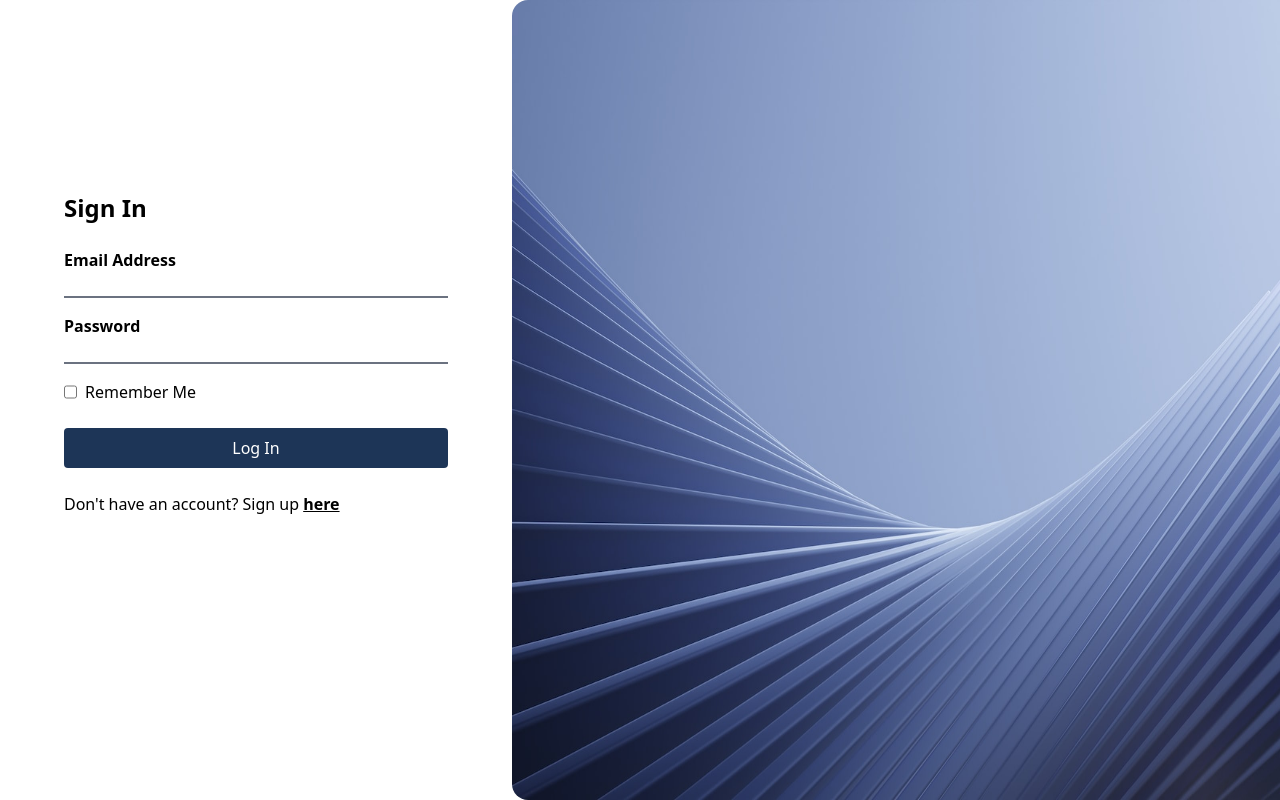
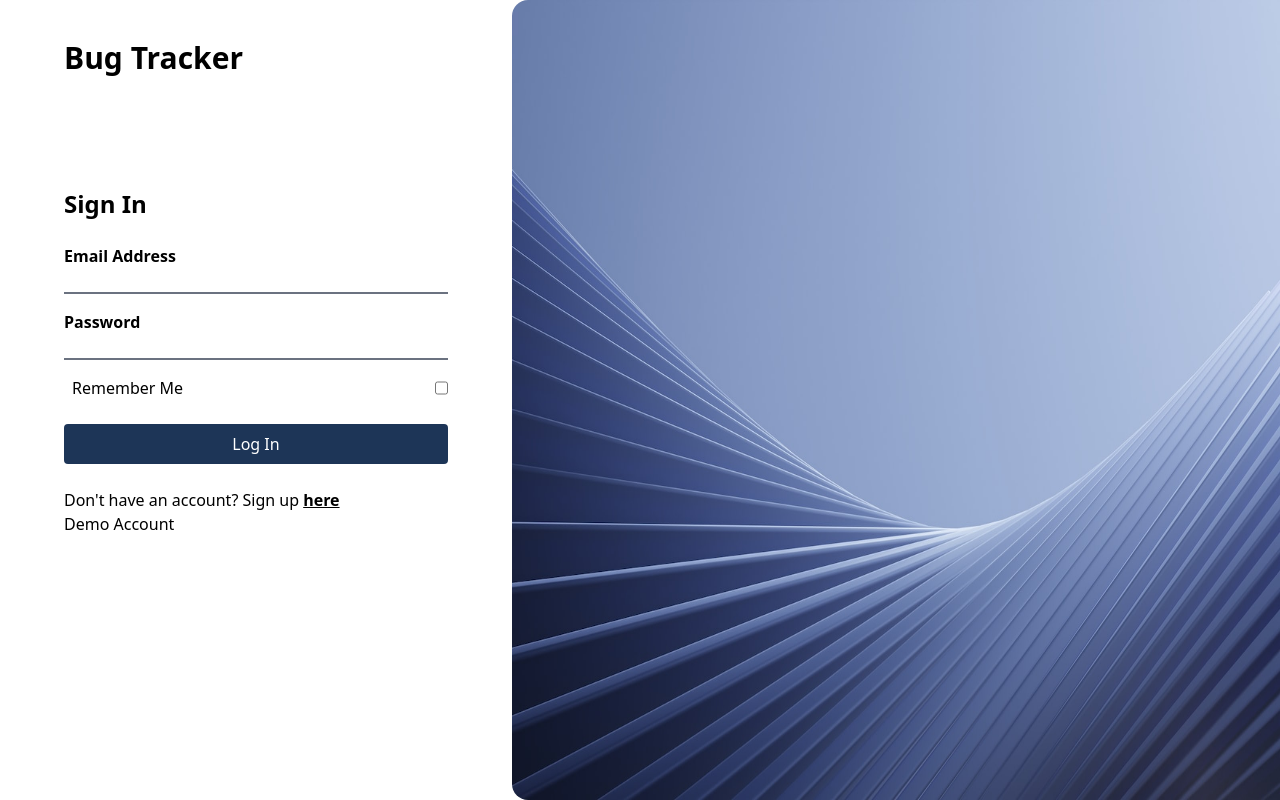
Before and after one commit to Ayomide4/bug-tracker, a React (Vite) app in the folder client/: page /login in a window 1280 px wide. Built offline with nearby package versions, Linux system fonts and the light colour scheme.

Commit message:
create token and login password func x2

```diff
--- a/client/src/App.tsx
+++ b/client/src/App.tsx
@@ -8,6 +8,7 @@ import AdminPage from './pages/AdminPage'
 import ErrorPage from './pages/ErrorPage'
 import ProjectPage from './pages/ProjectPage'
 import LoginPage from './pages/LoginPage'
+import DashboardPage from './pages/DashboardPage'
 
 
 function App() {
@@ -16,7 +17,8 @@ function App() {
     <Router>
       <Routes>
         <Route path='/login' element={<LoginPage/>}/>
-        <Route path='/' element={<Home/>}/>
+        <Route path='/dashboard' element={<DashboardPage/>}/>
+        <Route path='/' element={<DashboardPage/>}/>
         <Route path='/projects' element={<ProjectPage/>}/>
         <Route path='/tickets' element={<TicketPage/>}/>
         <Route path='/admin' element={<AdminPage/>}/>
--- a/client/src/components/CreateItem.tsx
+++ b/client/src/components/CreateItem.tsx
@@ -24,7 +24,6 @@ export default function CreateItem(props:any) {
       desc: '',
       team: '',
     }
-
 
     //form validation
     if (props.itemType === 'project'){
--- a/client/src/components/LoginComponents/Login.tsx
+++ b/client/src/components/LoginComponents/Login.tsx
@@ -1,33 +1,82 @@
-import image from '/Users/ayoomotosho/web_development/projects/bug-tracker/client/src/assets/login.jpg'
+import { FormEvent, useState } from "react"
+import {toast, ToastContainer} from 'react-toastify'
+import {useNavigate} from 'react-router-dom'
+import axios from "axios"
+
 
 interface Props {
   setTrigger: React.Dispatch<React.SetStateAction<boolean>>
+  notify:  (success: boolean) => void
 }
 
-export default function ({setTrigger} : Props) {
+interface loginType{
+  email: string;
+  password: string;
+  checked: boolean
+}
 
+export default function ({setTrigger, notify} : Props) {
+  const navigate = useNavigate()
   const handleClick = () => {
     setTrigger((prev) => !prev)
   }
 
+  const [loginInfo, setLoginInfo] = useState<loginType>({
+    email: '',
+    password: '',
+    checked: false
+  })
+
+  const newData:any = {...loginInfo}
+
+  const handleChange = (e:any) => {
+    newData[e.target.id] = e.target.value
+    setLoginInfo(newData)
+    console.log(loginInfo)
+  }
+
+  const handleChecked = () => {
+    let isChecked = loginInfo.checked
+    setLoginInfo({...loginInfo, checked: !isChecked})
+    console.log(loginInfo)
+  }
+
+  const handleSubmit = (e:FormEvent) => {
+    e.preventDefault()
+
+    if(loginInfo.email === "" || loginInfo.password === ""){
+      axios.post('http://localhost:3002/login', loginInfo)
+      notify(false)
+    } else{
+      console.log(loginInfo)
+      navigate('/dashboard')
+    }
+  }
+
   return (
       <div className='bg-white w-2/5 h-full flex justify-center '>
-          <div className='flex flex-col  w-96'>
-            <h1 className='text-2xl font-bold pb-6 w-full mt-48'>Sign In</h1>
+        <ToastContainer/>
+          <div className='flex flex-col w-96'>
+            <h1 className='text-3xl font-bold mt-10'>Bug Tracker</h1>
+            <form onSubmit={e => handleSubmit(e)}>
+              <h1 className='text-2xl font-bold pb-6 w-full mt-28'>Sign In</h1>
               <div className='pb-4 flex flex-col w-full'>
                 <label className='font-semibold'>Email Address</label>
-              <input className=' border-b-2 border-gray-500 w-full'/>
+                <input id="email" onChange={e => handleChange(e)} className=' border-b-2 border-gray-500 w-full'/>
               </div>
               <div className='flex flex-col pb-4 w-full'>
                 <label className='font-semibold'>Password</label>
-              <input className='border-b-2 border-gray-500  w-full'/>
+                <input type='password' id="password" onChange={e => handleChange(e)} className='border-b-2 border-gray-500  w-full'/>
               </div>
               <div className='flex mb-6'>
-              <input type='checkbox'/>
                 <label className='w-full ml-2'>Remember Me</label>
+                <input id="checkbox" onChange={handleChecked} type='checkbox'/>
               </div>
             <button className='bg-[#1D3557] w-full text-white h-10 rounded mb-6'>Log In</button>
+            </form>
           <p>Don't have an account? Sign up <span onClick={handleClick} className='font-bold cursor-pointer underline'>here</span></p>
+
+          <h1>Demo Account</h1>
           </div>
       </div>
   )
--- a/client/src/components/LoginComponents/SignUp.tsx
+++ b/client/src/components/LoginComponents/SignUp.tsx
@@ -1,40 +1,93 @@
-import React from 'react'
+import axios from 'axios';
+import React, { FormEvent, useState } from 'react'
+import {ToastContainer, toast } from 'react-toastify';
 
 interface Props {
   setTrigger: React.Dispatch<React.SetStateAction<boolean>>
+  notify: (success: boolean) => void
 }
 
-export default function SignUp({setTrigger} : Props) {
+interface signUpType{
+  firstName: string;
+  lastName: string;
+  email: string;
+  password: string;
+}
+
+
+export default function SignUp({setTrigger, notify} : Props) {
+  const [signUpInfo, setSignUpInfo] = useState<signUpType>({
+    firstName: '',
+    lastName: '',
+    email: '',
+    password: ''
+  })
+
+  const blankData: signUpType = {
+    firstName: '',
+    lastName: '',
+    email: '',
+    password: ''
+  }
+
+  const newData:any = {...signUpInfo}
+  const handleChange = (e:any) => {
+    newData[e.target.id] = e.target.value
+    setSignUpInfo(newData)
+  }
 
   const handleClick = () => {
     setTrigger((prev) => !prev)
   }
 
+  const handleSubmit = (e: FormEvent) => {
+    e.preventDefault()
+
+    //TODO: form validation
+      if(signUpInfo.firstName === "" || signUpInfo.lastName === "" || signUpInfo.email === "" || signUpInfo.password === ""){
+        notify(false)
+      } else {
+          axios.post('http://localhost:3002/register', signUpInfo)
+          .catch(function (error){
+            if(error.response){
+              console.log(error.data)
+              console.log(error.status)
+              console.log(error.headers)
+            }
+          })
+        setSignUpInfo(blankData)
+        setTrigger((prev) => !prev)
+
+    }
+  }
+
+
   return (
     <div className='bg-white w-2/5 h-full flex justify-center'>
+      <ToastContainer/>
       <div className='flex flex-col  w-96'>
-            <h1 className='text-2xl font-bold pb-6 w-full mt-48'>Create account</h1>
+      <form onSubmit={e => handleSubmit(e)}>
+        <h1 className='text-2xl font-bold pb-6 w-full mt-44'>Create account</h1>
         <div className='pb-4 flex flex-col w-full'>
           <label className='font-semibold'>First Name</label>
-              <input className=' border-b-2 border-gray-500 w-full'/>
+          <input id='firstName' type='text' onChange={e => handleChange(e)} value={signUpInfo.firstName} className=' border-b-2 border-gray-500 w-full'/>
         </div>
         <div className='pb-4 flex flex-col w-full'>
           <label className='font-semibold'>Last Name</label>
-              <input className=' border-b-2 border-gray-500 w-full'/>
+          <input id='lastName' type='text' onChange={e => handleChange(e)} value={signUpInfo.lastName} className=' border-b-2 border-gray-500 w-full'/>
         </div>
         <div className='pb-4 flex flex-col w-full'>
           <label className='font-semibold'>Email Address</label>
-              <input className=' border-b-2 border-gray-500 w-full'/>
+          <input id='email' type='email' onChange={e => handleChange(e)} value={signUpInfo.email} className=' border-b-2 border-gray-500 w-full'/>
         </div>
         <div className='flex flex-col pb-4 w-full'>
           <label className='font-semibold'>Password</label>
-              <input className='border-b-2 border-gray-500  w-full'/>
+          <input id='password' onChange={e => handleChange(e)} type='password' value={signUpInfo.password} className='border-b-2 border-gray-500  w-full'/>
         </div>
-            <div className='flex mb-6'>
-              <input type='checkbox'/>
-              <label className='w-full ml-2'>Remember Me</label>
-            </div>
-          <button className='bg-[#1D3557] w-full text-white h-10 rounded mb-6'>Log In</button>
+        <button className='bg-[#1D3557] w-full text-white h-10 rounded mb-6'>Register</button>
+
+
+      </form>
       <p>Already have an account? <span className='font-bold cursor-pointer underline' onClick={handleClick}>Sign in</span></p>
       </div>
     </div>
--- a/client/src/pages/DashboardPage.tsx
+++ b/client/src/pages/DashboardPage.tsx
@@ -3,7 +3,7 @@ import { Navbar } from '../components/Navbar'
 import { Dashboard } from '../components/DashboardComponents/Dashboard'
 
 
-export default function () {
+export default function DashboardPage() {
   return (
     <div className='max-w-full h-screen flex p-0 m-0 bg-[#F4F6F6]'>
       <Navbar/>
--- a/client/src/pages/LoginPage.tsx
+++ b/client/src/pages/LoginPage.tsx
@@ -2,15 +2,31 @@ import { useState } from 'react'
 import image from '/Users/ayoomotosho/web_development/projects/bug-tracker/client/src/assets/login.jpg'
 import Login from '../components/LoginComponents/Login'
 import SignUp from '../components/LoginComponents/SignUp'
+import {toast, ToastContainer} from 'react-toastify'
 
+const notify = (success:boolean) => {
+  if (!success) {
+    toast.error('Input cannot be empty', {
+      position: "top-right",
+      autoClose: 3000,
+      hideProgressBar: false,
+      closeOnClick: true,
+      pauseOnHover: true,
+      draggable: true,
+      progress: undefined,
+      theme: "light",
+      });
+  }
+}
 
 export default function LoginPage() {
 const [trigger, setTrigger] = useState<boolean>(true)
 
+
   return (
       <div className='w-screen h-screen relative'>
           <div className='flex w-full h-full bg-white'>
-            {trigger ? <Login setTrigger={setTrigger}/> : <SignUp setTrigger={setTrigger}/>}
+            {trigger ? <Login setTrigger={setTrigger} notify={notify}/> : <SignUp setTrigger={setTrigger} notify={notify}/>}
             <img className='w-3/5 rounded-l-2xl' src={image}/>
           </div>
 
```
Lines whose indentation alone changed are shown as unchanged.
